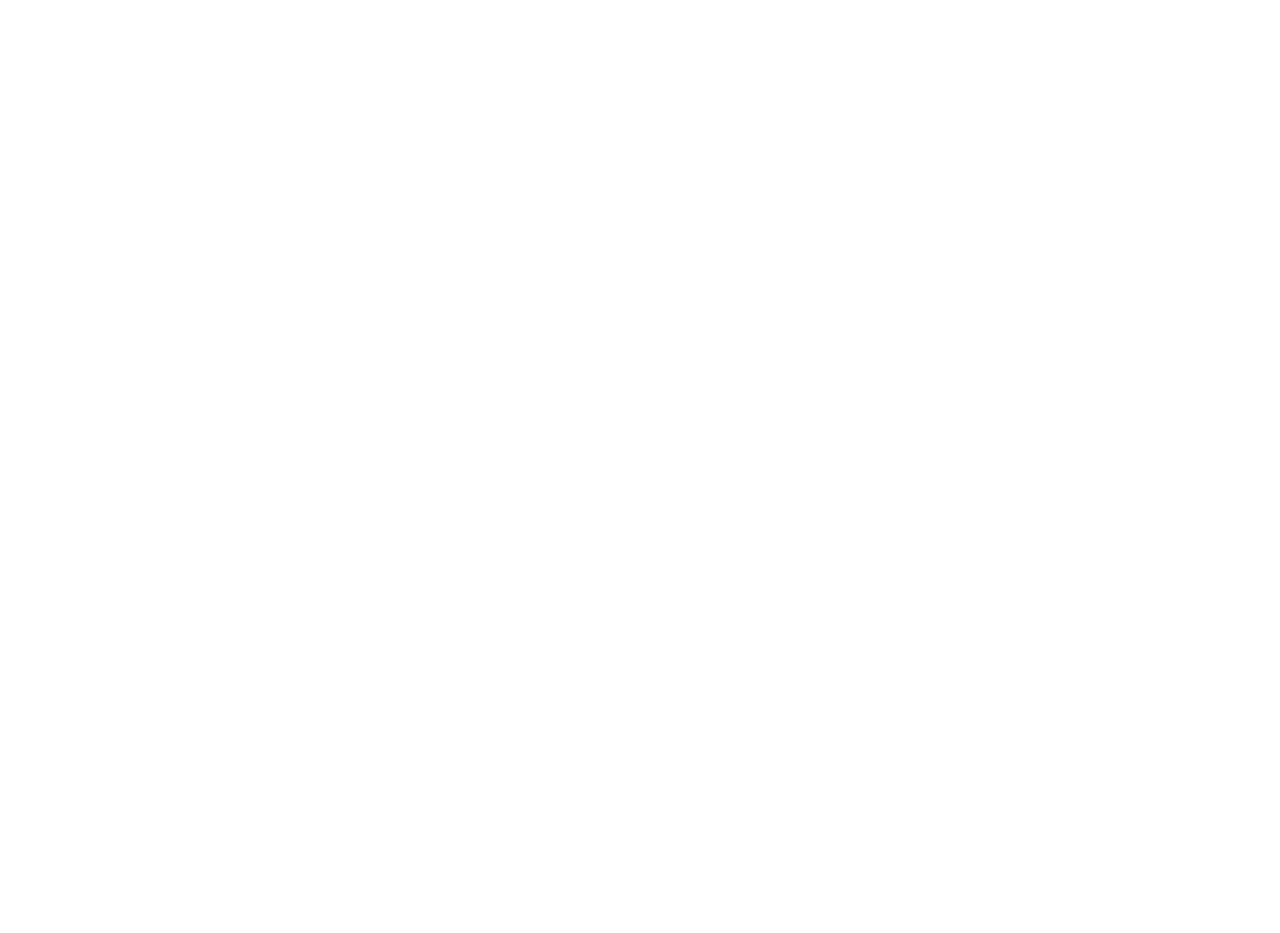
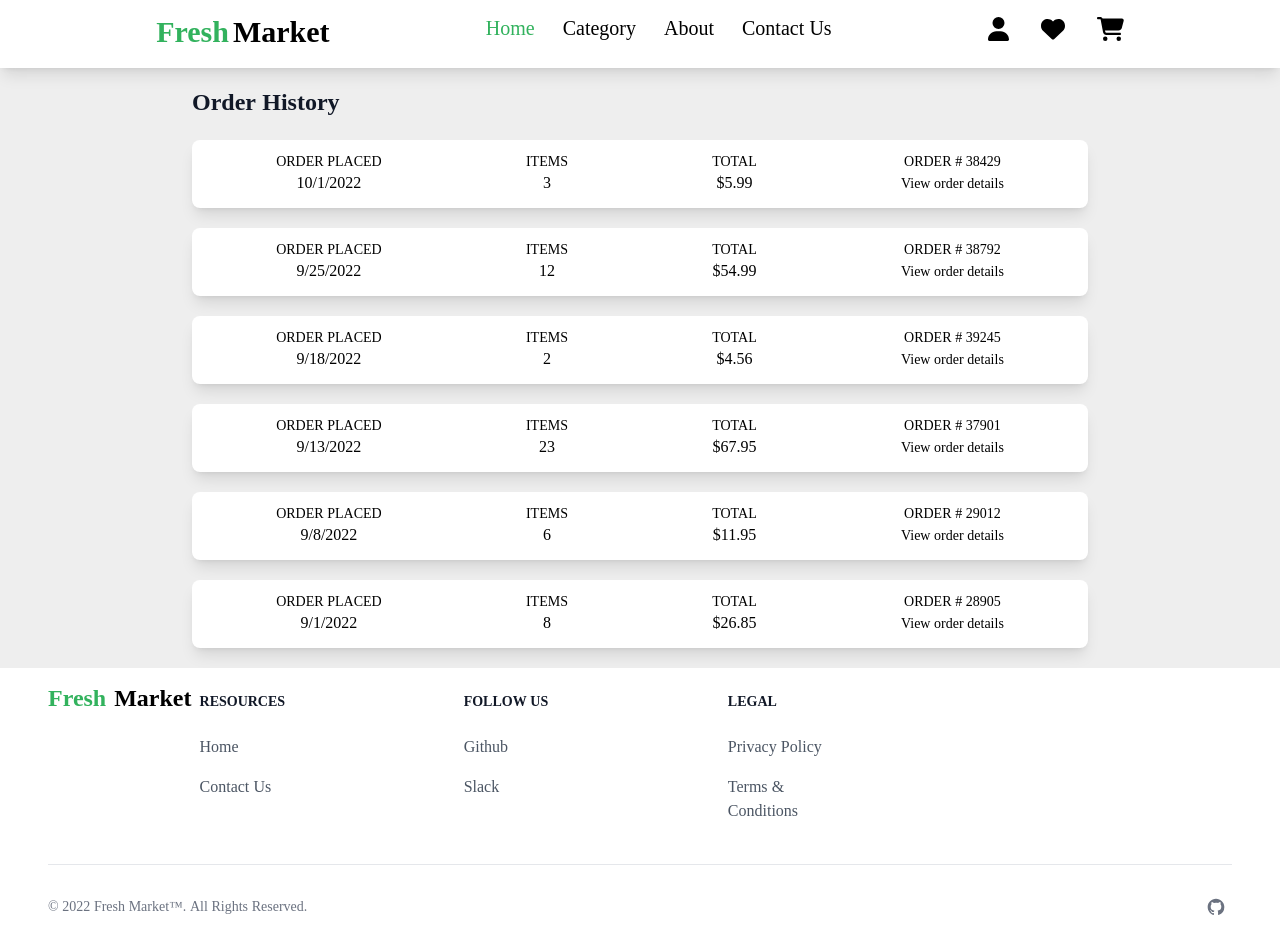
Before and after one commit to thebaker10/Fresh-Mart, a React (Create React App) app: page /OrderPage in a window 1280 px wide. Before the commit this address had no page. Before the commit the page ends 800 px from the top, so only its background shows below. Built offline with nearby package versions, Linux system fonts and the light colour scheme; the HTML template or start-up script is replaced by a standard one.

Commit message:
Added OrderPage and Order component

```diff
--- a/src/App.tsx
+++ b/src/App.tsx
@@ -4,6 +4,8 @@
 import { RegistrationPage } from "./Components/RegistrationPage";
 import { HomePage } from "./Pages/HomePage";
 import { ProductPage } from "./Pages/ProductPage"
+import {OrderPage} from "./Pages/OrderPage"
+import {OrderDetails} from "./Pages/OrderDetails"
 
 function App() {
   return (
@@ -14,6 +16,8 @@
         <Route path="CheckOut" element={<CheckOut/>}></Route>
         <Route path="RegistrationPage" element={<RegistrationPage/>}></Route>
         <Route path="LoginPage" element={<LoginPage/>}></Route>
+        <Route path="OrderPage" element={<OrderPage/>}></Route>
+        <Route path="OrderDetails/:orderID" element={<OrderDetails/>}></Route>
 
       </Routes>
     </BrowserRouter>
--- /dev/null
+++ b/src/Components/OrderPage/Order.tsx
@@ -0,0 +1,37 @@
+import { Rating } from "../Card/Rating"
+
+type Props={
+    orderID: number,
+    orderNum: string,
+    totalPrice: number,
+    itemQty: number,
+    date: string,
+}
+
+export function Order(props:Props) {
+    return (
+        <div className="p-3 my-5 bg-white shadow-lg rounded-lg overflow-hidden">
+
+
+            <div className="flex space-between text-center ">
+                <div className="flex-auto">
+                    <p className="font-medium text-sm">ORDER PLACED</p>
+                    <p>{props.date}</p>
+                </div>
+                <div className="flex-auto">
+                    <p className="font-medium text-sm">ITEMS</p>
+                    <p>{props.itemQty}</p>
+                </div>
+                <div className="flex-auto">
+                    <p className="font-medium text-sm">TOTAL</p>
+                    <p>${props.totalPrice}</p>
+                </div>
+                <div className="flex-auto">
+                    <p className="font-medium text-sm">ORDER # {props.orderNum}</p>
+                    <a href="http://localhost:3000/OrderDetails/" className="font-medium text-sm hover:underline dark:text-blue">View order details</a>
+                </div>
+            </div>
+        </div>
+
+    )
+}
--- /dev/null
+++ b/src/Pages/OrderDetails.tsx
@@ -0,0 +1,24 @@
+import { Footer } from "../Components/Footer";
+import { Nav } from "../Components/Nav/Nav";
+import { useParams } from "react-router-dom";
+import {Order} from "../Components/OrderPage/Order"
+
+type Parameters = {
+
+}
+
+export function OrderDetails() {
+    const params = useParams<Parameters>()
+    return (
+        <div className="bg-lightGray">
+            <Nav></Nav>
+                <div className="mx-auto max-w-4xl mt-5">
+                    <h1 className="text-gray-900 font-bold text-2xl">Order Details</h1>
+
+                </div>
+
+            <Footer></Footer>
+        </div>
+
+    )
+}
--- /dev/null
+++ b/src/Pages/OrderPage.tsx
@@ -0,0 +1,29 @@
+import { Footer } from "../Components/Footer";
+import { Nav } from "../Components/Nav/Nav";
+import { useParams } from "react-router-dom";
+import {Order} from "../Components/OrderPage/Order"
+
+type Parameters = {
+
+}
+
+export function OrderPage() {
+    const params = useParams<Parameters>()
+    return (
+        <div className="bg-lightGray">
+            <Nav></Nav>
+                <div className="mx-auto max-w-4xl mt-5">
+                    <h1 className="text-gray-900 font-bold text-2xl">Order History</h1>
+                    <Order orderID={6} orderNum={"38429"} totalPrice={5.99} itemQty={3} date={"10/1/2022"}></Order>
+                    <Order orderID={5} orderNum={"38792"} totalPrice={54.99} itemQty={12} date={"9/25/2022"}></Order>
+                    <Order orderID={4} orderNum={"39245"} totalPrice={4.56} itemQty={2} date={"9/18/2022"}></Order>
+                    <Order orderID={3} orderNum={"37901"} totalPrice={67.95} itemQty={23} date={"9/13/2022"}></Order>
+                    <Order orderID={2} orderNum={"29012"} totalPrice={11.95} itemQty={6} date={"9/8/2022"}></Order>
+                    <Order orderID={1} orderNum={"28905"} totalPrice={26.85} itemQty={8} date={"9/1/2022"}></Order>
+                </div>
+
+            <Footer></Footer>
+        </div>
+
+    )
+}
```
